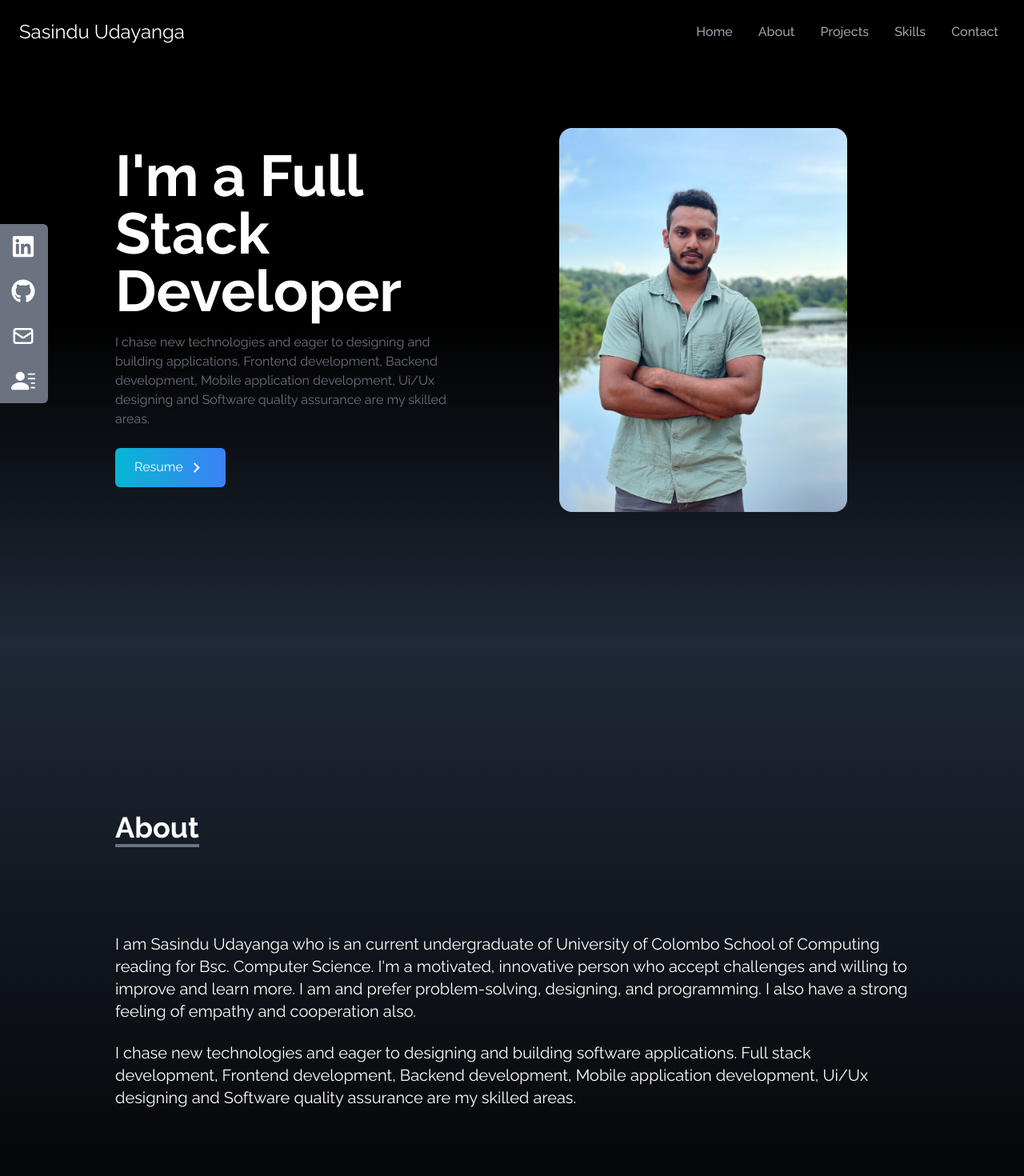
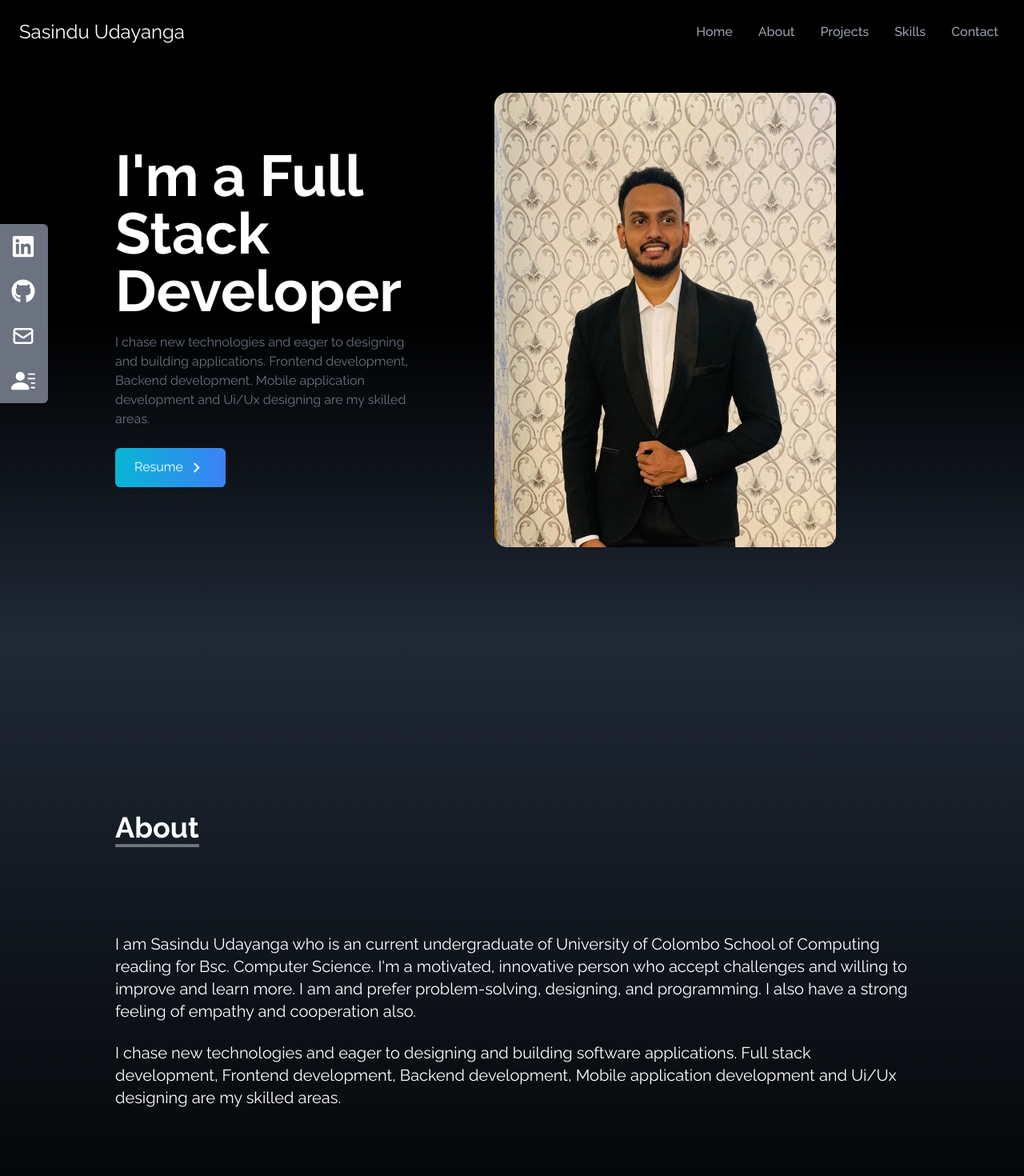
Before and after one commit to sasinduudayanga/portfolio_website, a React (Create React App) app: page / in a window 1280 px wide. Shown: the top 1470 px of the page at 80% size. Built offline with nearby package versions, Linux system fonts and the light colour scheme; the HTML template or start-up script is replaced by a standard one.

Commit message:
update content

```diff
--- a/src/components/About.jsx
+++ b/src/components/About.jsx
@@ -24,8 +24,7 @@ const About = () => {
         <p className="text-xl">
           I chase new technologies and eager to designing and building software
           applications. Full stack development, Frontend development, Backend
-          development, Mobile application development, Ui/Ux designing and
-          Software quality assurance are my skilled areas.
+          development, Mobile application development and Ui/Ux designing are my skilled areas.
         </p>
       </div>
     </div>
--- a/src/components/Home.jsx
+++ b/src/components/Home.jsx
@@ -16,8 +16,7 @@ const Home = () => {
           <p className="text-gray-500 py-4 max-w-md">
             I chase new technologies and eager to designing and building
             applications. Frontend development, Backend development, Mobile
-            application development, Ui/Ux designing and Software quality
-            assurance are my skilled areas.
+            application development and Ui/Ux designing are my skilled areas.
           </p>
 
           <div>
```
Also changed, not shown: src/assets/sasi.jpg, 1 other file (tests, documents, lock files or other folders).
